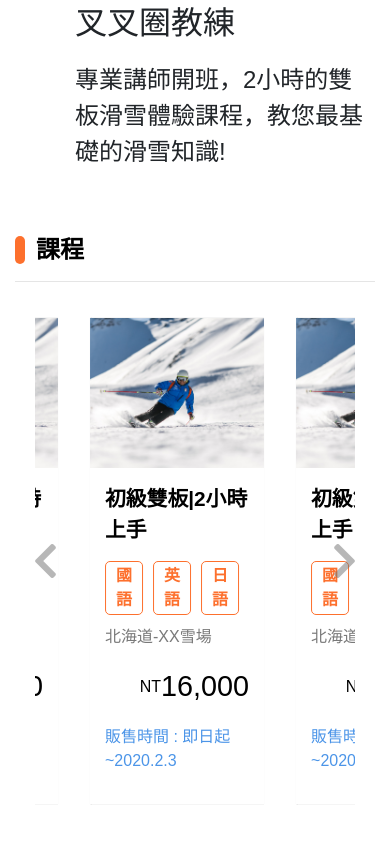
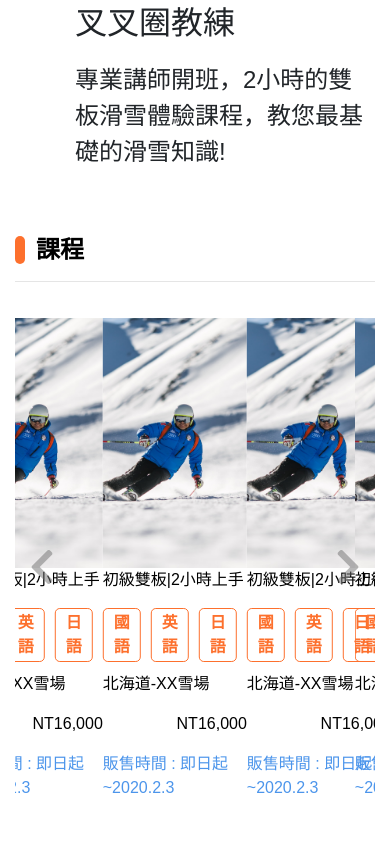
Before and after one commit to one0212/skigo_react, a React (Create React App) app: page /CoachBook in a window 390 px wide. Shown: the part 1166-2010 px from the top of the page. Built offline with nearby package versions, Linux system fonts and the light colour scheme.

Commit message:
card輪播修正

```diff
--- a/public/index.html
+++ b/public/index.html
@@ -26,8 +26,12 @@
     -->
     <title>React App</title>
     <link rel="stylesheet" href="https://stackpath.bootstrapcdn.com/bootstrap/4.3.1/css/bootstrap.min.css" integrity="sha384-ggOyR0iXCbMQv3Xipma34MD+dH/1fQ784/j6cY/iJTQUOhcWr7x9JvoRxT2MZw1T" crossorigin="anonymous">
-  <!-- fontawsome -->
-  <link rel="stylesheet" href="https://use.fontawesome.com/releases/v5.6.3/css/all.css" integrity="sha384-UHRtZLI+pbxtHCWp1t77Bi1L4ZtiqrqD80Kn4Z8NTSRyMA2Fd33n5dQ8lWUE00s/" crossorigin="anonymous">
+    <!-- fontawsome -->
+    <link rel="stylesheet" href="https://use.fontawesome.com/releases/v5.6.3/css/all.css" integrity="sha384-UHRtZLI+pbxtHCWp1t77Bi1L4ZtiqrqD80Kn4Z8NTSRyMA2Fd33n5dQ8lWUE00s/" crossorigin="anonymous">
+    <!-- Add the slick-theme.css if you want default styling -->
+    <link rel="stylesheet" type="text/css" href="//cdn.jsdelivr.net/gh/kenwheeler/slick@1.8.1/slick/slick.css"/>
+    <!-- Add the slick-theme.css if you want default styling -->
+    <link rel="stylesheet" type="text/css" href="//cdn.jsdelivr.net/gh/kenwheeler/slick@1.8.1/slick/slick-theme.css"/>
   </head>
   <body>
     <noscript>You need to enable JavaScript to run this app.</noscript>
--- a/src/css/card_carousels.css
+++ b/src/css/card_carousels.css
@@ -26,120 +26,60 @@ section{
     font-size: 2rem;
 }
 .area_lesson .lesson{
+    width: 1045px;
     margin-top: 20px;
     margin-bottom: 20px;
 }
-
-/* Card */
-.area_lesson .lesson_card{
-    width: 250px;
-    box-shadow:0px 0px 1px gray;
-    transition: .3s;
-    margin: 0 2.8rem;
+.area_lesson .card{
+    margin: 0 1.5rem;
+    border: 1px solid #ddd;
+    border-radius: 0;
 }
-.area_lesson .lesson_card a{
-    text-decoration: none;
-    color: #000;
-}
-.area_lesson .lesson_card:hover{
-    text-decoration: none;
-    opacity: .6;
-}
-.area_lesson .coach_img_pic {
+.area_lesson .lesson img{
     width: 100%;
-    height: 100%;
+    height: 250px;
     object-fit: cover;
 }
-.area_lesson .lesson_card_word{
-    padding: 15px;
+.area_lesson .card-body h5{
+    font-size: 1.4rem;
 }
-.area_lesson .lesson_card_word .lesson_name{
-    font-size: 1.3rem;
-    font-weight: 600;
+.area_lesson .btn-primary{
+    background: #FD702D;
+    border: none;
 }
-.area_lesson .lesson_card_word .people{
+/* card輪播 */
+.area_lesson .slick-prev:before,
+.area_lesson .slick-next:before {
     color: #797979;
-}
-.area_lesson .lesson_card_word .price{
-    font-size: 1.8rem;
-}
-.area_lesson .lesson_card_word .font-blue{
-    color: #4C95E8;
-}
-.area_lesson .lesson_img{
-    width: 100%;
-    height: 150px;
-    overflow: hidden;
-}
-.area_lesson .icon-style {
-    color: #707070;
     font-size: 40px;
 }
-
-/* bootstrap-card輪播 */
-.area_lesson .carousel-control-prev,
-.area_lesson .carousel-control-next {
-    width: 6%;
+.area_lesson .slick-prev, .slick-next{
+    width: 40px;
+    height: 40px;
 }
-.area_lesson .carousel-control-prev {
-    left: -1%;
+.area_lesson .slick-prev{
+    left: -3.4rem;
 }
-.area_lesson .carousel-control-next {
-    right: -1%;
+.area_lesson .slick-next{
+    right: -3.4rem;
 }
-.area_lesson .carousel-inner{
-    min-height: 370px;
-    width: 1050px;
-}
-/* @media screen and (max-width: 1835px) {} */
-@media screen and (max-width: 1530px) {
-    .area_lesson .lesson_card{
-        margin: 0 1.8rem;
+@media screen and (max-width: 1300px) {
+    .area_lesson .lesson{
+        width: 710px;
+        /* margin-top: 20px;
+        margin-bottom: 20px; */
     }
 }
-@media screen and (max-width: 1300px) {
-    /* bootstrap-card輪播 */
-    .area_lesson .carousel-inner{
-        min-height: 370px;
-        width: 960px;
+@media screen and (max-width: 896px) {
+    .area_lesson .lesson{
+        width: 360px;
+        /* margin-top: 20px;
+        margin-bottom: 20px; */
     }
-    .area_lesson .carousel-control-prev {
-        left: -1%;
-    }
-    .area_lesson .carousel-control-next {
-        right: -1%;
-    }
-}
-@media screen and (max-width: 1200px) {
-    .area_lesson .lesson_card{
-        margin: 0 1rem;
-    }
-    /* bootstrap-card輪播 */
-    .area_lesson .carousel-inner{
-        min-height: 370px;
-        width: 890px;
-    }
-    .carousel-control-prev {
-        left: -20px;
-    }
-    .carousel-control-next {
-        right: -20px;
-    }
-}
-@media screen and (max-width: 990px) {
-    .area_lesson .lesson2{
-        display: none;
-    }
-    /* bootstrap-card輪播 */
-    .area_lesson .carousel-inner{
-        min-height: 370px;
-        width: 450px;
-    }
-    .area_lesson .carousel-control-prev {
-        left: 8px;
-    }
-    .area_lesson .carousel-control-next {
-        right: 8px;
+    .area_lesson .card{
+        margin: 0 1.3rem;
+        /* border: 1px solid #ddd;
+        border-radius: 0; */
     }
 }
 @media screen and (max-width: 768px) {
@@ -157,17 +97,6 @@ section{
         border-radius: 10px;
         margin-right: 15px;
     }
-    /* bootstrap-card輪播 */
-    .area_lesson .carousel-inner{
-        min-height: 370px;
-        width: 370px;
-    }
-    .area_lesson .carousel-control-prev {
-        left: 15px;
-    }
-    .area_lesson .carousel-control-next {
-        right: 15px;
-    }
 }
 @media screen and (max-width: 576px) {
     /* 外層 */
@@ -179,14 +108,26 @@ section{
         height: 28px;
         margin-right: 11px;
     }
-    /* bootstrap-card輪播 */
-    .area_lesson .carousel-inner{
-        width: 320px;
+    /* card輪播 */
+    .area_lesson .slick-prev{
+        left: -2.5rem;
+
     }
-    .area_lesson .carousel-control-prev {
-        left: 1px;
-    }
-    .area_lesson .carousel-control-next {
-        right: 1px;
+    .area_lesson .slick-next{
+        right: -2.5rem;
     }
 }
+@media screen and (max-width: 501px) {
+    .area_lesson{
+        margin-bottom: 70px;
+    }
+    /* card輪播 */
+    .area_lesson .slick-prev{
+        left: 6rem;
+        top: 30.5rem;
+    }
+    .area_lesson .slick-next{
+        right: 6rem;
+        top: 30.5rem;
+    }
+}
```
Also changed, not shown: src/components/goods/Carousels.js (+88 -39 lines).
